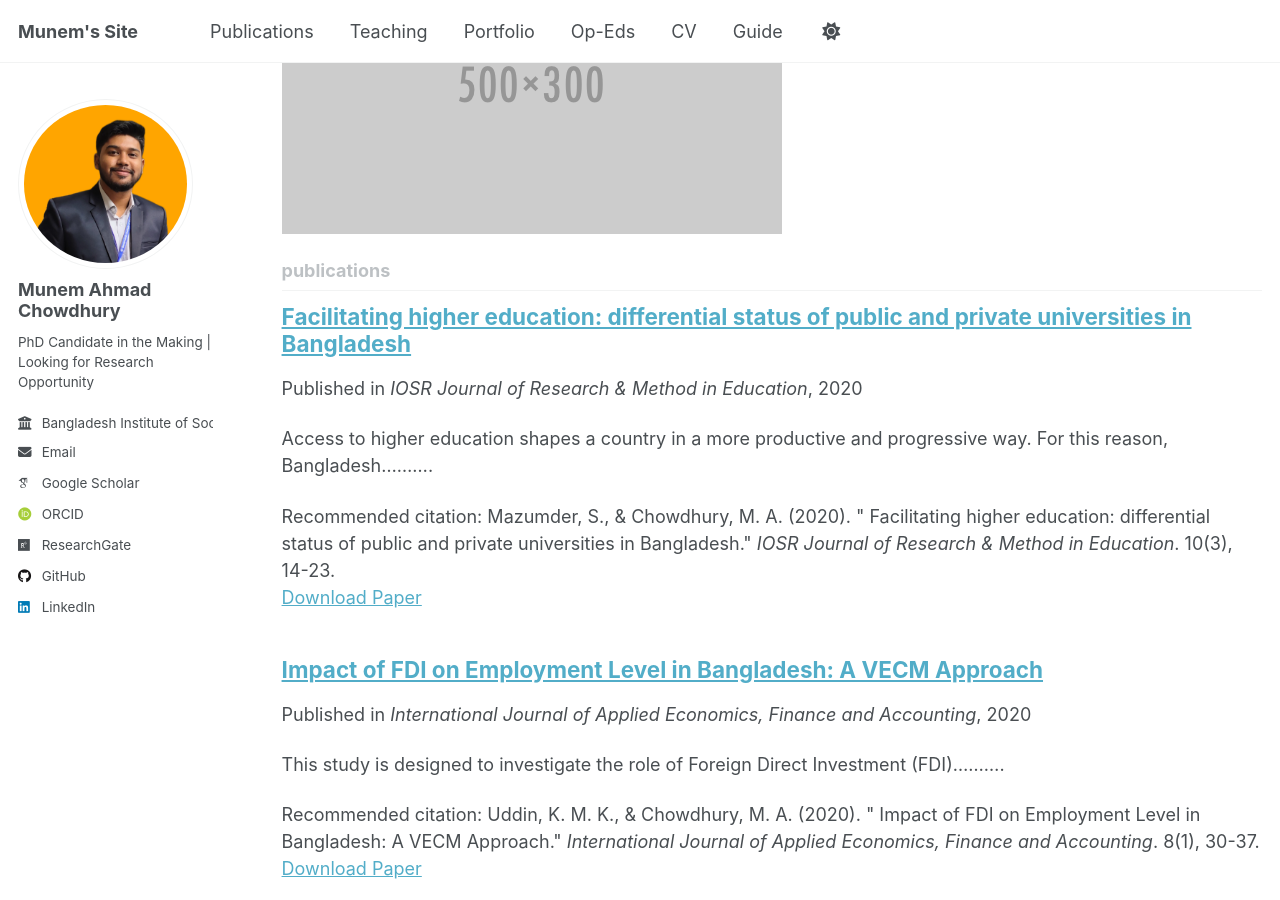
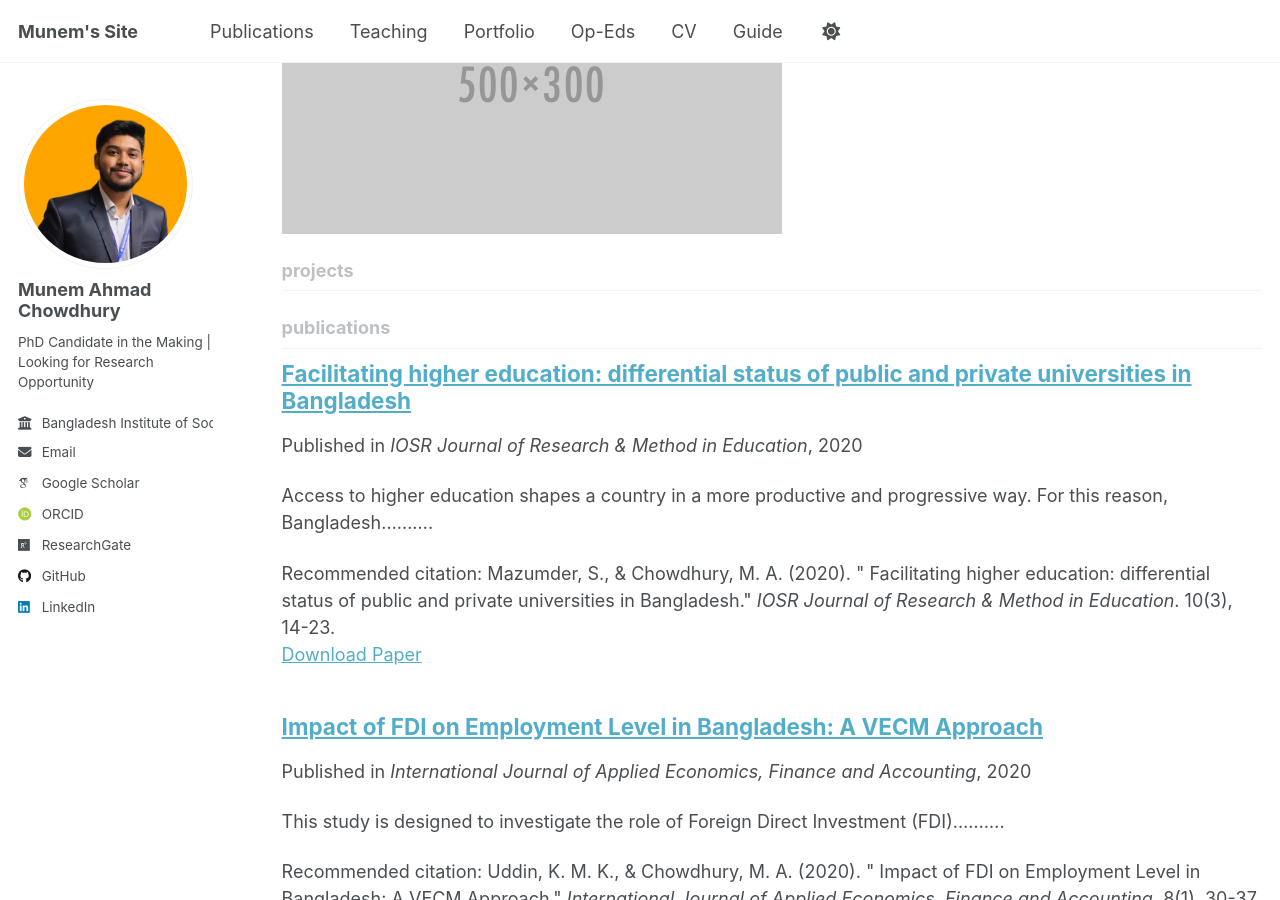
Before and after one commit to munemahmad/munemahmad.github.io, a Jekyll site: the page built from _pages/collection-archive.html, in a window 1280 px wide and 900 px high, scrolled down 1819 px. Built offline with Jekyll 4.4.1, drawn with Linux system fonts in a browser that asks for light colours; some web fonts are replaced; a script that is not in the unit is left out.

Commit message:
Update _config.yml

```diff
--- a/_config.yml
+++ b/_config.yml
@@ -232,8 +232,9 @@ collections:
   opeds:
     output: true
     permalink: /opeds/:path/
-
-
+  projects:
+    output: true
+    permalink: /projects/:path/
 
 
 # These settings control how pages and collections are included in the site
```
